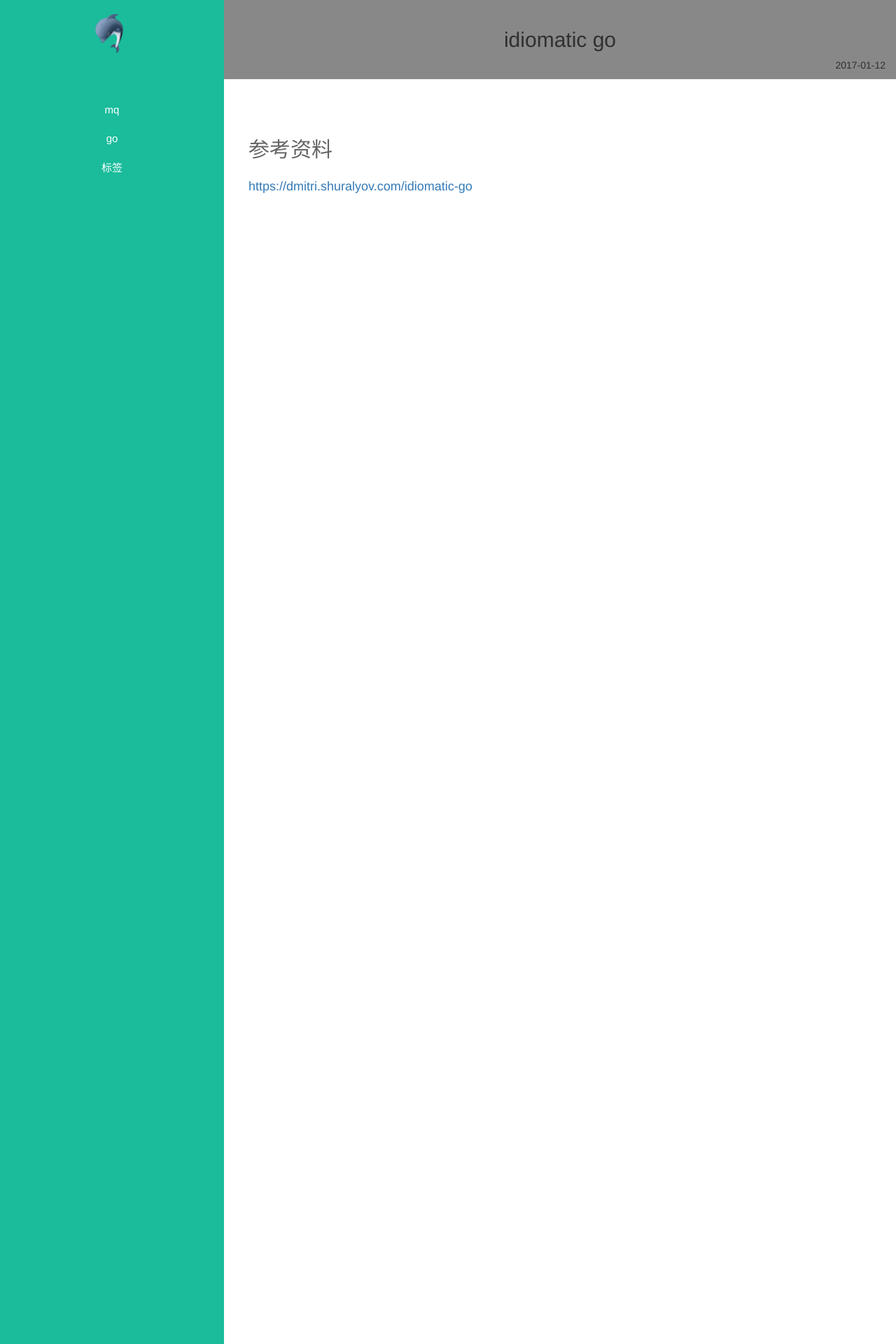
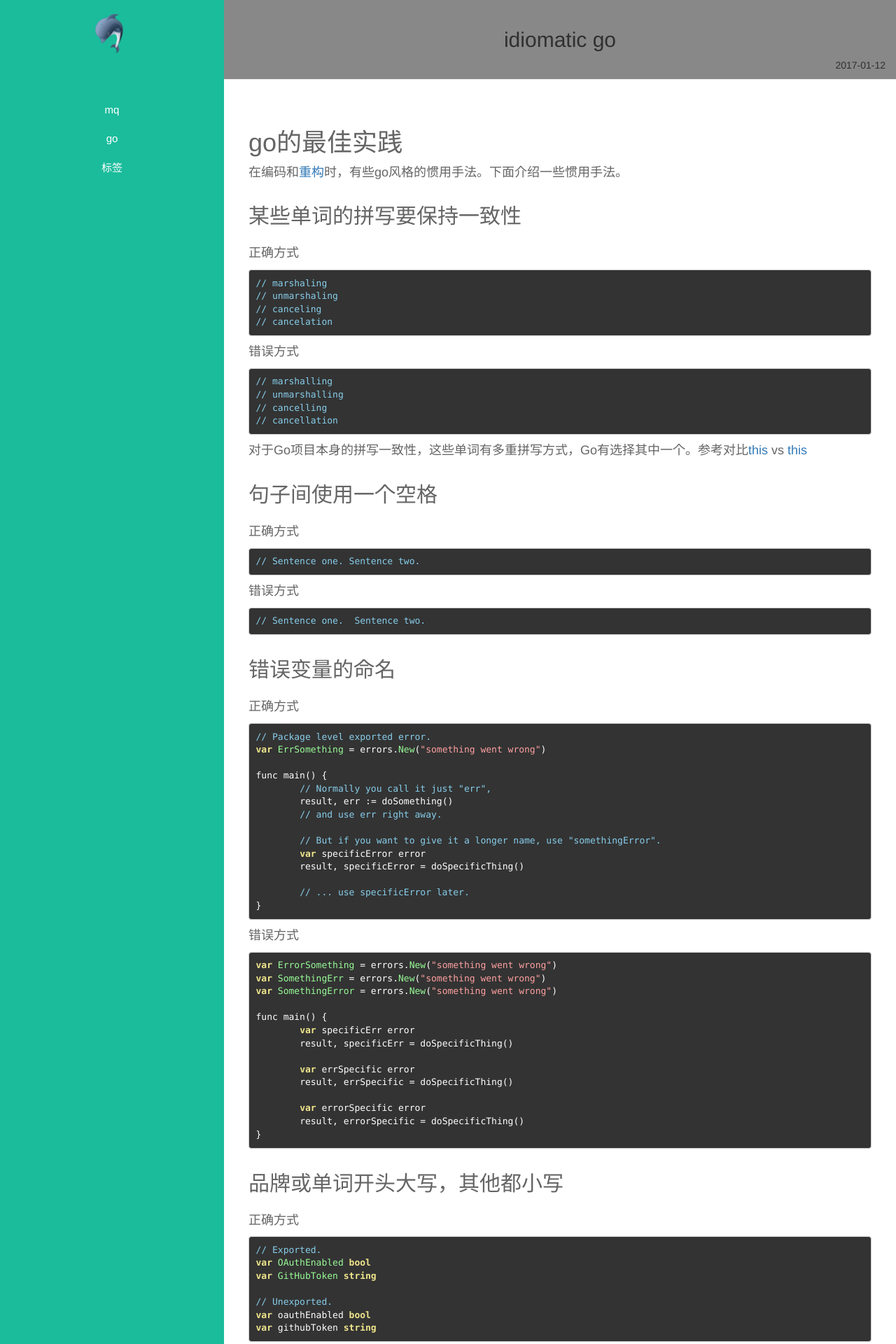
Before and after one commit to wcccode/wcccode.github.io, a Jekyll site: the page built from _posts/go/2017-01-12-idiomatic-go.md, in a window 1280 px wide. Shown: the top 1920 px of the page at 70% size. Built offline with Jekyll 4.4.1, drawn with Linux system fonts in a browser that asks for light colours; some of the changed text lies outside the part shown.

Commit message:
Update 2017-01-12-idiomatic-go.md

````diff
--- a/_posts/go/2017-01-12-idiomatic-go.md
+++ b/_posts/go/2017-01-12-idiomatic-go.md
@@ -5,6 +5,112 @@ category: go
 tags: [go]
 ---
 
-## 参考资料
+# go的最佳实践
+
+在编码和[重构](https://github.com/golang/go/wiki/CodeReviewComments)时，有些go风格的惯用手法。下面介绍一些惯用手法。
+
+## 某些单词的拼写要保持一致性
+正确方式
+```
+// marshaling
+// unmarshaling
+// canceling
+// cancelation
+
+```
+错误方式
+```
+// marshalling
+// unmarshalling
+// cancelling
+// cancellation
+
+```
+
+对于Go项目本身的拼写一致性，这些单词有多重拼写方式，Go有选择其中一个。参考对比[this](https://github.com/golang/go/search?q=marshaling+OR+unmarshaling) vs [this](https://github.com/golang/go/search?q=marshalling+OR+unmarshalling)
+
+## 句子间使用一个空格
+正确方式
+```
+// Sentence one. Sentence two.
+
+```
+错误方式
+```
+// Sentence one.  Sentence two.
+```
+
+## 错误变量的命名
+正确方式
+```
+// Package level exported error.
+var ErrSomething = errors.New("something went wrong")
+
+func main() {
+	// Normally you call it just "err",
+	result, err := doSomething()
+	// and use err right away.
+
+	// But if you want to give it a longer name, use "somethingError".
+	var specificError error
+	result, specificError = doSpecificThing()
+
+	// ... use specificError later.
+}
+```
+错误方式
+```
+var ErrorSomething = errors.New("something went wrong")
+var SomethingErr = errors.New("something went wrong")
+var SomethingError = errors.New("something went wrong")
+
+func main() {
+	var specificErr error
+	result, specificErr = doSpecificThing()
+
+	var errSpecific error
+	result, errSpecific = doSpecificThing()
+
+	var errorSpecific error
+	result, errorSpecific = doSpecificThing()
+}
+```
+## 品牌或单词开头大写，其他都小写
+正确方式
+```
+// Exported.
+var OAuthEnabled bool
+var GitHubToken string
+
+// Unexported.
+var oauthEnabled bool
+var githubToken string
+```
+错误方式
+```
+// Unexported.
+var oAuthEnabled bool
+var gitHubToken string
+```
+## 添加注释时在双划线后面添加一个空格
+正确方式
+```
+// This is a comment
+// for humans.
+
+```
+错误方式
+```
+//This is a comment
+//for humans.
+```
+注意，注释是不添加空格的
+
+```
+//go:generate go run gen.go
+```
+
+
+# 参考资料
 
 [https://dmitri.shuralyov.com/idiomatic-go](https://dmitri.shuralyov.com/idiomatic-go)
````
